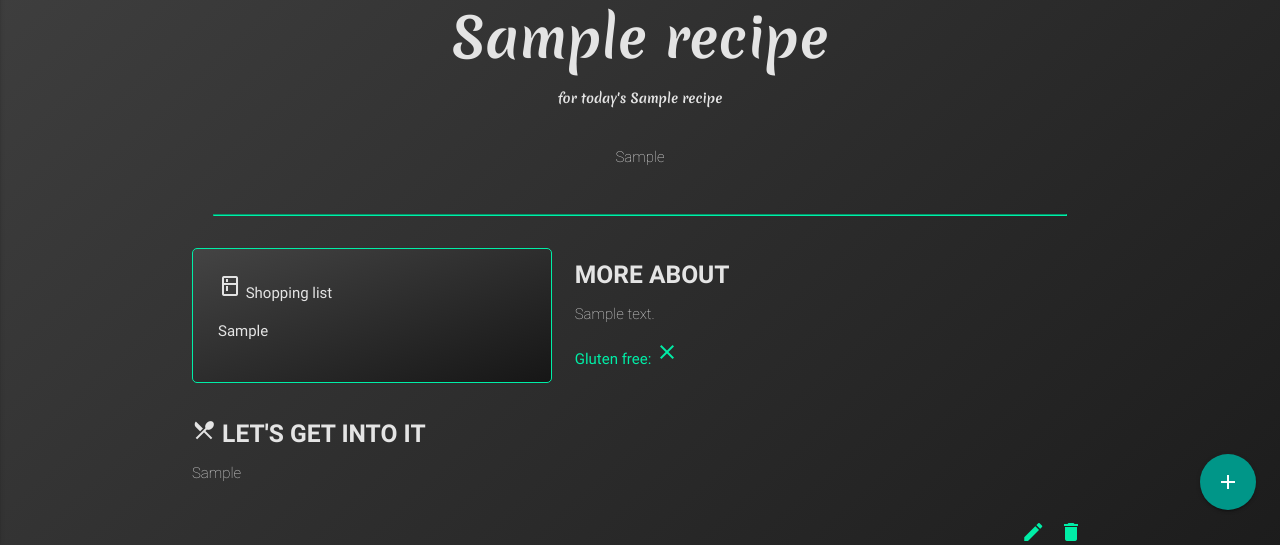
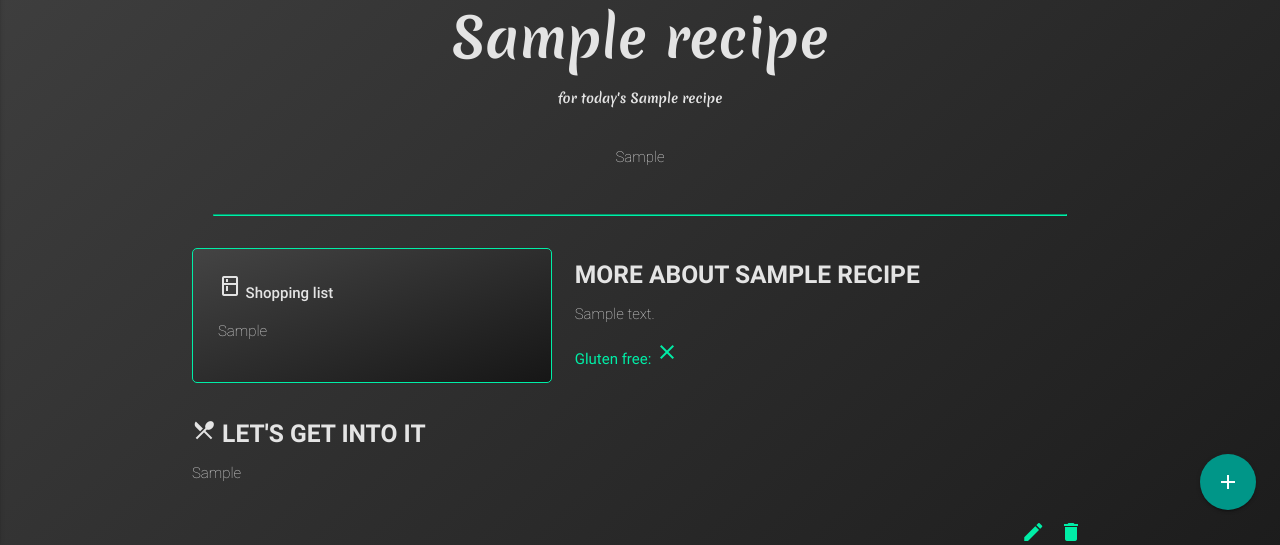
Before and after one commit to pjachimowski/vegan, a Flask app: template templates/full_recipe.html in a window 1280 px wide. Shown: the part 318-863 px from the top of the page. Run offline with Flask 2, Linux system fonts and the light colour scheme; the template is opened without the code that fills it: most values are stand-ins (such as "Sample title", 1, 10 or a date in 2020); grey boxes marked "Sample" are stand-in pictures; some libraries are stand-ins or nearby versions; some web fonts are replaced.

Commit message:
Data added to MongoDB, CRUD functionality tested

```diff
--- a/templates/add_recipe.html
+++ b/templates/add_recipe.html
@@ -52,7 +52,7 @@
             <div class="row">
                 <div class="input-field col s12">
                     <i class="material-icons prefix">kitchen</i>
-                    <textarea   id="recip_ingredients" name="recip_ingredients" type="textarea" class="materialize-textarea" required minlength="20" >
+                    <textarea   id="recipe_ingredients" name="recipe_ingredients" type="textarea" class="materialize-textarea" required minlength="20" >
 
                     </textarea>
                     <label for="icon_telephone">recipe ingredients</label>
--- a/templates/edit_recipe.html
+++ b/templates/edit_recipe.html
@@ -52,8 +52,8 @@
             <div class="row">
                 <div class="input-field col s12">
                     <i class="material-icons prefix">kitchen</i>
-                        <textarea id="recip_ingredients" name="recip_ingredients" type="textarea" class="materialize-textarea" required minlength="20">{{recipe.recip_ingredients}}</textarea>
-                        <label for="icon_telephone">recip ingredients</label>
+                        <textarea id="recipe_ingredients" name="recipe_ingredients" type="textarea" class="materialize-textarea" required minlength="20">{{recipe.recipe_ingredients}}</textarea>
+                        <label for="icon_telephone">recipe ingredients</label>
                 </div>
             </div>
             <!--------------recipe method----------------------->
--- a/templates/full_recipe.html
+++ b/templates/full_recipe.html
@@ -22,13 +22,13 @@
     <!--------------recip ingredients----------------------->
     <div class="row">
         <div class="col s12 m5">
-            <div class="frame-text">
-                <i class="material-icons prefix">kitchen</i> Shopping list
-                <p>{{recipe.recip_ingredients}}</p>
+            <div class="frame-text font-light">
+                <i class="material-icons prefix">kitchen</i> <strong> Shopping list</strong>
+                <p>{{recipe.recipe_ingredients}}</p>
             </div>
         </div>
         <div class="more-about col s12 m7">
-            <h5 class="font-bold"> More about </h5>
+            <h5 class="font-bold"> More about {{recipe.recipe_name}} </h5>
             <p class="font-light">{{recipe.recipe_description}} </p>
             <p class="font-green">Gluten free:
                 {% if recipe.gluten_free %}
```
